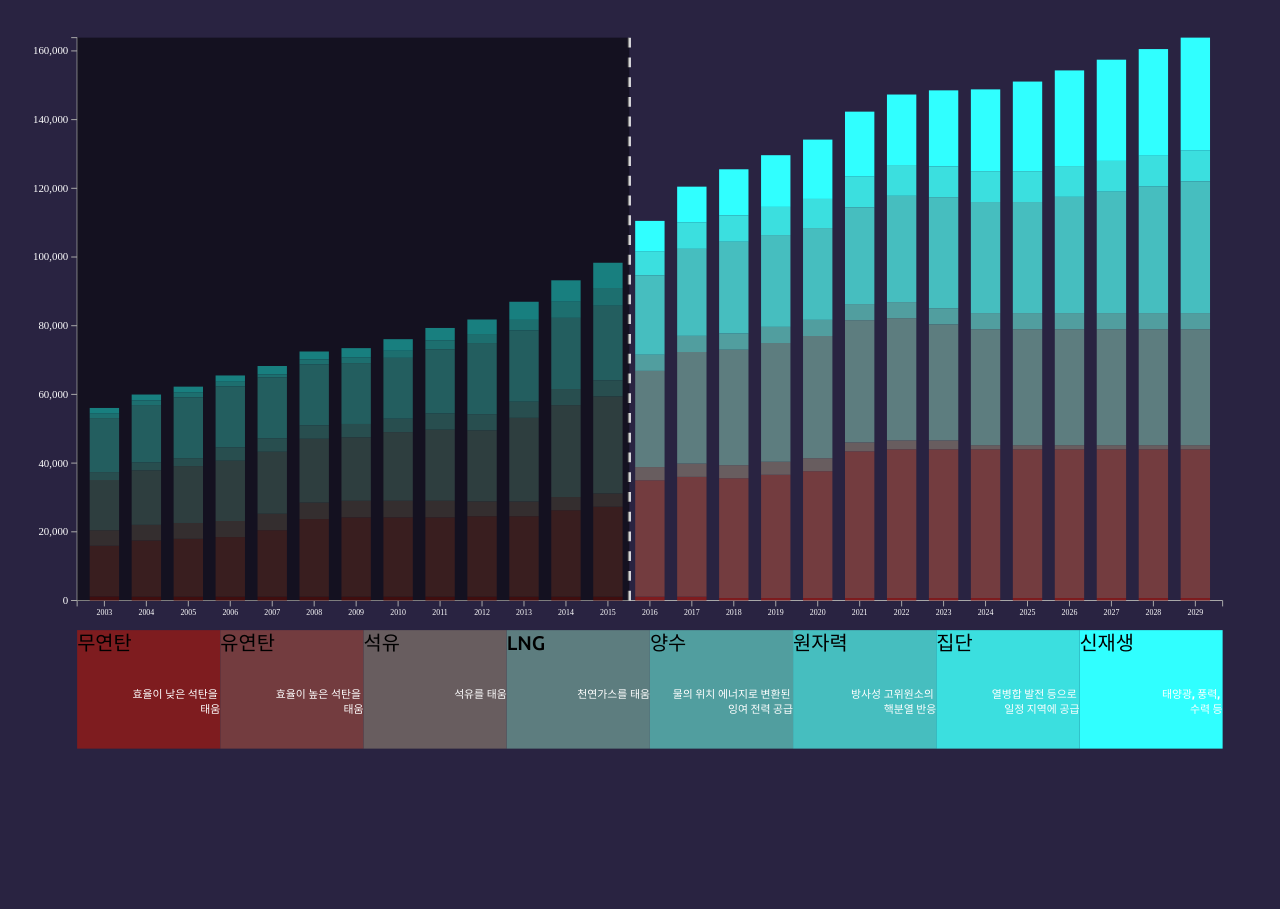
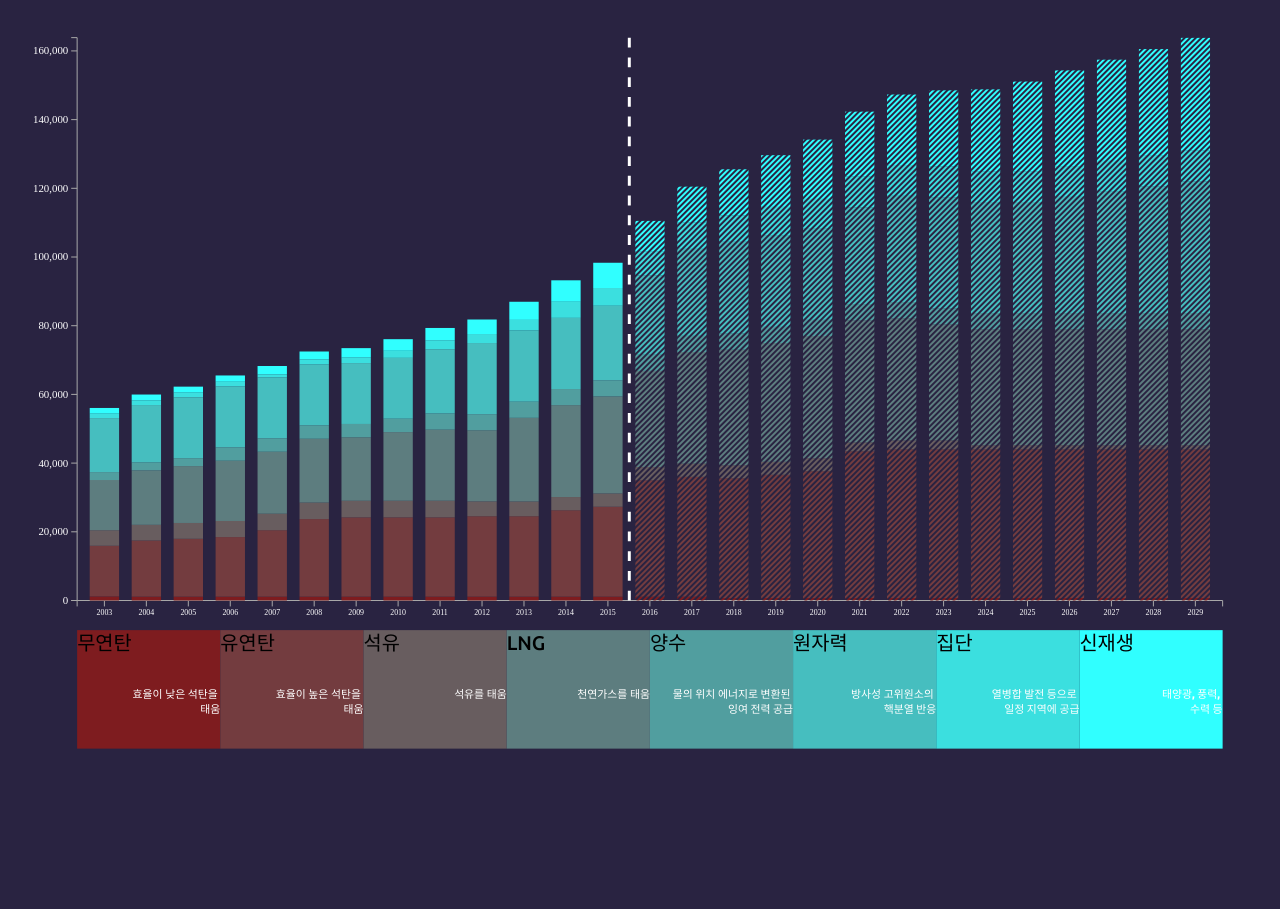
Before and after one commit to coin723/coin723.github.io, a Jekyll site: the page report01/index.html, which Jekyll copies as it is, in a window 1280 px wide. Built offline with Jekyll 4.4.1, drawn with Linux system fonts in a browser that asks for light colours; some web fonts are replaced.

Commit message:
report01 | stripe mask

```diff
--- a/report01/CSS/stylesheet.css
+++ b/report01/CSS/stylesheet.css
@@ -115,7 +115,18 @@ rect.mask {
     opacity: 0.5;
     fill: #000000;
     overflow: hidden;
+    display: none;
 }
+
+g .invisible {
+    display: none;
+}
+
+/*
+g.future rect {
+    mask: url(#mask-stripe);
+}
+*/
 
 /*
 attr("stroke-dasharray", "10, 10")
--- a/report01/index.html
+++ b/report01/index.html
@@ -7,6 +7,11 @@
 		<link type="text/css" rel="stylesheet" href="CSS/stylesheet.css" />
 		<script src="//d3js.org/d3.v3.min.js" charset="UTF-8"></script>
 	</head>
+    <style>
+        g.future rect {
+            mask: url(#mask-stripe);
+        }
+    </style>
 	<body>
 		<script>
             function resetRects(DOM, scale) {
@@ -52,6 +57,41 @@
 
 			var yScale = d3.scale.linear()
 				.range([height, 0]);
+
+            var defs = d3.select("svg")
+                    .append("defs");
+
+            defs.append("pattern")
+                    .attr("id", "pattern-stripe")
+                    .attr("width", "4")
+                    .attr("height", "4")
+                    .attr("patternUnits", "userSpaceOnUse")
+                    .attr("patternTransform", "rotate(45)")
+                    .append("rect")
+                    .attr("width", "2")
+                    .attr("height", "4")
+                    .attr("transform", "translate(0,0)")
+                    .attr("fill", "white");
+
+                defs.append("mask")
+                    .attr("id", "mask-stripe")
+                    .append("rect")
+                    .attr("x", "0")
+                    .attr("y", "0")
+                    .attr("width", "100%")
+                    .attr("height", "100%")
+                    .attr("fill", "url(#pattern-stripe)");
+//                <defs>
+//        <pattern id="pattern-stripe"
+//          width="4" height="4"
+//          patternUnits="userSpaceOnUse"
+//          patternTransform="rotate(45)">
+//          <rect width="2" height="4" transform="translate(0,0)" fill="white"></rect>
+//        </pattern>
+//        <mask id="mask-stripe">
+//          <rect x="0" y="0" width="100%" height="100%" fill="url(#pattern-stripe)" />
+//        </mask>
+//      </defs>
 
 			d3.csv("report01.csv", function(csvData) {
 				csvData.forEach(function(d) {
@@ -159,7 +199,13 @@
 					.enter()
 					.append("g")
 					.attr("class", function(d) {
-                        return "bar y" + d;
+                        var result = "bar y" + d;
+
+                        if(d > 2015) {
+                            result += " future";
+                        }
+
+                        return result;
                     })
                     .attr("transform", function(d) {
                         return "translate(" + xScale(d) + ", 0)"
@@ -470,6 +517,7 @@
                         }
                         ;
                     });
+
 			});
 		</script>
 	</body>
```
Also changed, not shown: other parts of report01/index.html (+3 -2 lines).
